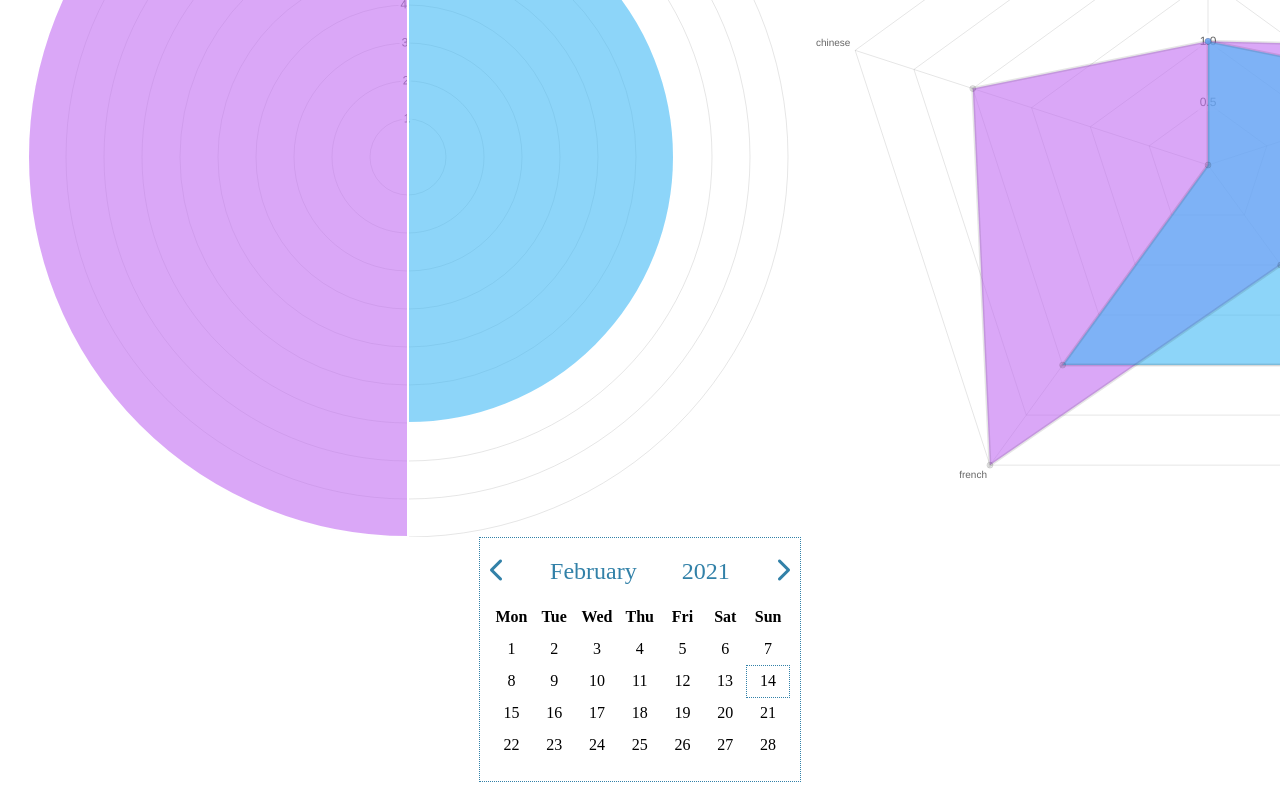
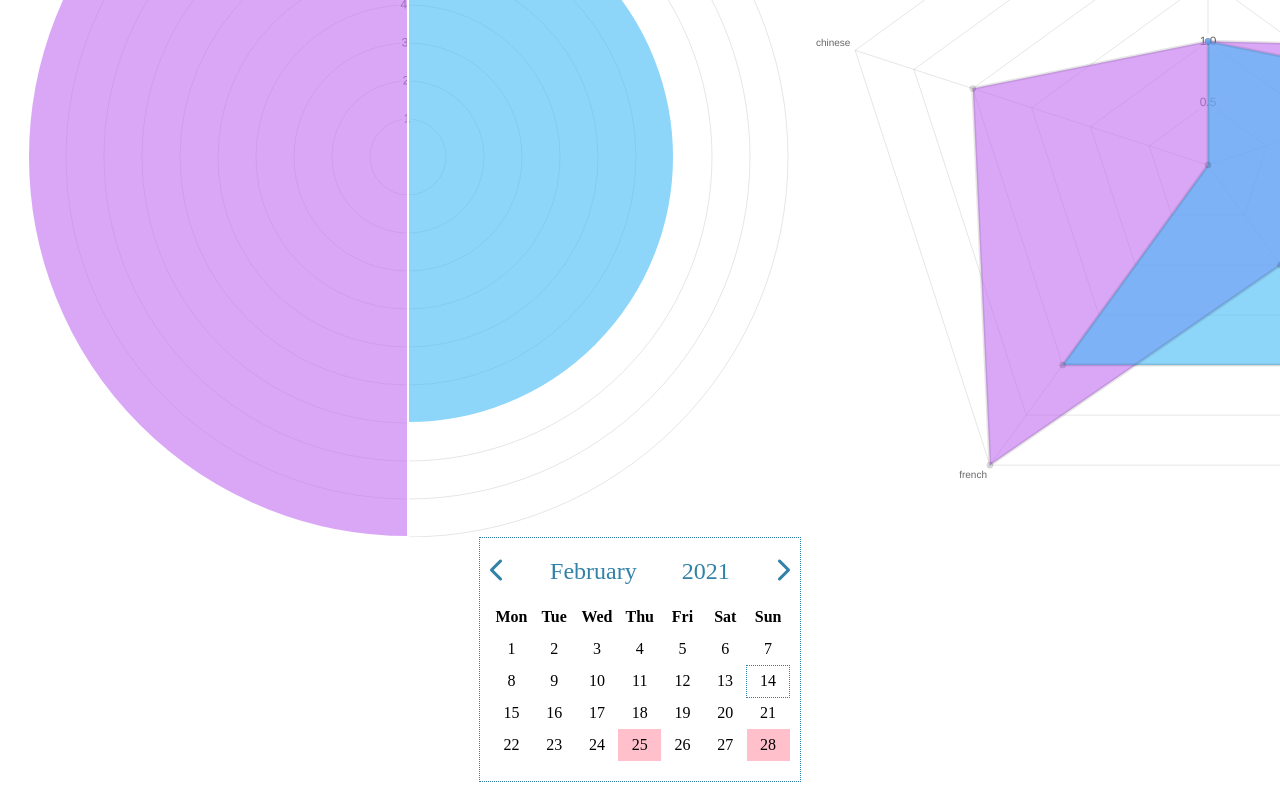
Before and after one commit to radekwojpl2/Gradebook, a website built with webpack: page src/index.html in a window 1280 px wide. Shown: the part 428-1228 px from the top of the page. Built offline with nearby package versions, Linux system fonts and the light colour scheme.

Commit message:
Add information about exams to calendar

```diff
--- a/src/assets/css/calendar.css
+++ b/src/assets/css/calendar.css
@@ -40,3 +40,12 @@
     background-color: var(--main_color);
     color: #fff;
 }
+
+.exam {
+    background-color: pink;
+}
+
+.exam:hover {
+    background-color: #fff;
+    border: 1px pink solid;
+}
--- a/src/assets/css/tooltip.css
+++ b/src/assets/css/tooltip.css
@@ -5,7 +5,6 @@
 .tip {
     visibility: hidden;
     width: 100%;
-    background-color: var(--main_color);
     color: #ffffff;
     text-align: center;
     padding: 4px 1px;
@@ -21,4 +20,12 @@
 .tip.active {
     visibility: visible;
     opacity: 1;
+    background-color: var(--main_color);
 }
+
+.exam .tip.active {
+    visibility: visible;
+    opacity: 1;
+    background-color: pink;
+    text-transform: capitalize;
+}
--- a/src/assets/ts/lib/calendar/calendar.ts
+++ b/src/assets/ts/lib/calendar/calendar.ts
@@ -6,17 +6,19 @@ import '../../../css/calendar.css';
 class Calendar extends CalendarData {
     prev: HTMLSpanElement;
     next: HTMLSpanElement;
+    extraData?: string;
 
-    constructor(date=moment()) {
+    constructor(extraData?:string, date=moment()) {
         super(date)
         this.prev = document.querySelector('#prev') as HTMLSpanElement;
         this.next = document.querySelector('#next') as HTMLSpanElement;
+        this.extraData = extraData;
 
         this.prev.addEventListener( 'click', () => {this.changeView('prev')});
         this.next.addEventListener( 'click', () => {this.changeView('next')});
 
         document.addEventListener('DOMContentLoaded', () => {
-            this.mapDataToCalendar()
+            this.mapDataToCalendar(this.extraData)
         })
     };
 
@@ -37,7 +39,8 @@ class Calendar extends CalendarData {
                 moment(this.date.month(0).year(year+1))
             }
         };
-        this.mapDataToCalendar()
+        this.mapDataToCalendar(this.extraData);
+
     }
 };
 
--- a/src/assets/ts/lib/calendar/calendarData.ts
+++ b/src/assets/ts/lib/calendar/calendarData.ts
@@ -1,6 +1,7 @@
 import moment, {Moment} from 'moment';
 import {CalendarConstruction} from './calendarConstruction';
 import Tooltip from './tooltip';
+import axios from 'axios';
 
 function  indexAccess <T,K extends keyof T> (obj: T, key:K) {
     return obj[key]
@@ -26,18 +27,37 @@ const holidays:calendarHolidays = {
     }
 }
 
+interface Exam {
+    id: string,
+    subject: string,
+    topic: string,
+    timestamp: number
+}
+
 class CalendarData implements CalendarConstruction {
     date: Moment;
     monthBox: HTMLSpanElement;
     yearBox: HTMLSpanElement;
     daysTable: HTMLTableSectionElement;
 
-
-    constructor(date:Moment) {
+    constructor(date:Moment, extraData?:string) {
         this.monthBox = document.querySelector('#month') as HTMLSpanElement;
         this.yearBox = document.querySelector('#year') as HTMLSpanElement;
         this.daysTable = document.querySelector('tbody') as HTMLTableSectionElement;
         this.date = date;
+    }
+
+    private async getExtraData (path:string | undefined) {
+        if (path !== undefined) {
+        axios.get<{exams: Exam[]}>(path)
+        .then(response => {
+            const exams = response.data.exams;
+            this.addExamsToCalendar(exams)
+        })
+        .catch(error => console.log(error))}
+        else {
+            return
+        }
     }
 
     //preper array of days with empty strings at beginning if month starts from different day than Monday
@@ -115,10 +135,23 @@ class CalendarData implements CalendarConstruction {
         }
     }
 
-    mapDataToCalendar () : void {
+    addExamsToCalendar (data:Exam[]) {
+        const days: HTMLTableCellElement[] = Array.from(document.querySelectorAll('tbody td'));
+        data.forEach( exam => {
+            const examDate = moment.unix(exam.timestamp);
+            if (examDate.month() === this.date.month() && examDate.year() === this.date.year()) {
+                const examDay = days.filter(day => Number(day.innerText) === examDate.date());
+                examDay[0].classList.add('exam');
+                new Tooltip(examDay[0], `${exam.subject}: ${exam.topic}`)
+            }
+        })
+    }
+
+    mapDataToCalendar (data?:string) {
         this.setNavigationData();
         this.mapDaysData();
-        this.addEvents()
+        this.addEvents();
+        this.getExtraData(data)
     }
 }
 
--- a/src/assets/ts/main.ts
+++ b/src/assets/ts/main.ts
@@ -4,4 +4,4 @@ import '../css/main.css';
 
 
 Charts();
-new Calendar()
+const calendar = new Calendar('data.json')
```
Also changed, not shown: dist/data.json.
